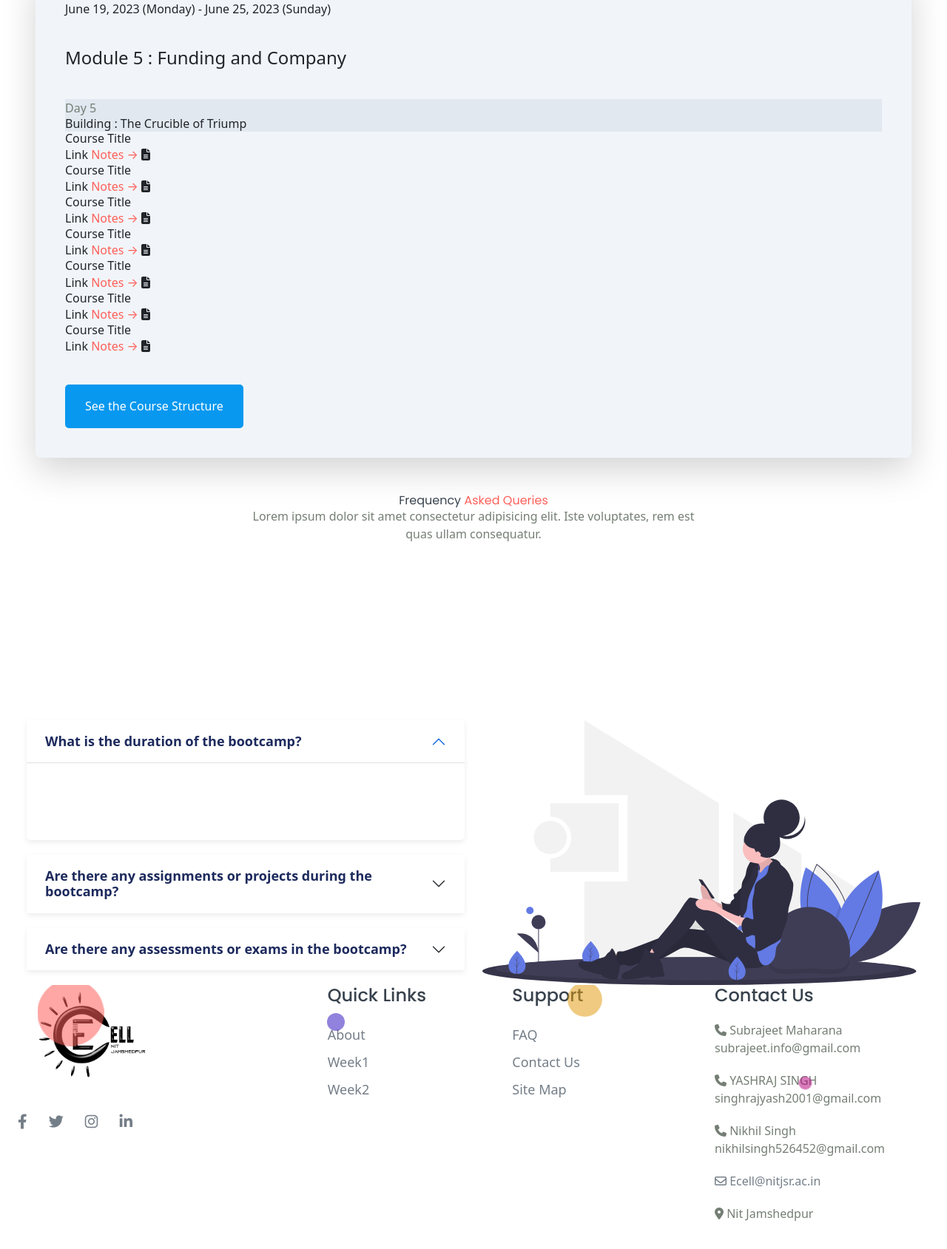
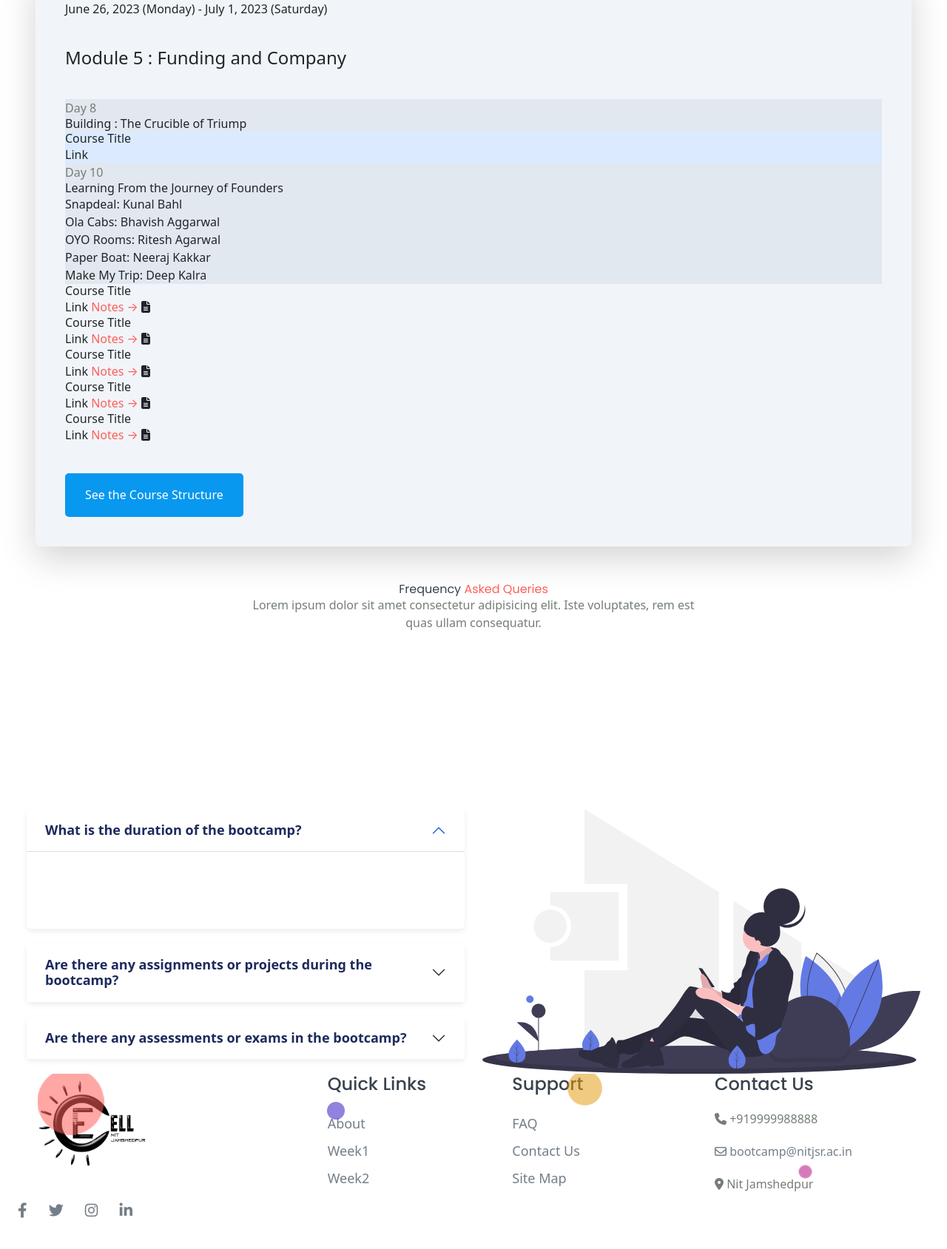
Before and after one commit to itsannapanna/kindofyeah, a plain HTML site: page index.html in a window 1280 px wide. Shown: the part 5948-7637 px from the top of the page at 74% size. Drawn offline with nearby package versions, Linux system fonts and the light colour scheme.

Commit message:
Update index.html

```diff
--- a/index.html
+++ b/index.html
@@ -442,34 +442,37 @@
     <div class="flex flex-col md:flex-row bg-slate-100 rounded-lg shadow-lg p-10 m-5">
     <div class = "md:w-full">
     <div class="course-container">
-    <h2 class="course-dates">June 19, 2023 (Monday) - June 25, 2023 (Sunday)</h2>
+    <h2 class="course-dates">June 26, 2023 (Monday) - July 1, 2023 (Saturday)</h2>
     <section id="module-introduction" class="module">
         <h2 class="text-2xl  mb-10 mt-10" >Module 5 : Funding and Company</h2>
     </section>
     <div class="course-item bg-slate-200">
-        <p>Day 5</p>
+        <p>Day 8</p>
     <h2 class="course-title">Building : The Crucible of Triump</h2>
 
     </div>
-    <div class="course-item">
+    <div class="course-item bg-blue-100">
     <h2 class="course-title">Course Title</h2>
-    <div class = "course-link-wrapper">
+
     <a href="#" class="course-link">Link</a>
-    <span class="notes-label">Notes</span>
-    <span class="arrow">&#8594;</span>
-    <a href="#" class = "notes-icon"><i class="fas fa-file-alt"></i></a>
+
      </div>
-    </div>
-    <div class="course-item">
-        <h2 class="course-title">Course Title</h2>
-        <div class = "course-link-wrapper">
-        <a href="#" class="course-link">Link</a>
-        <span class="notes-label">Notes</span>
-            <span class="arrow">&#8594;</span>
-            <a href="#" class = "notes-icon"><i class="fas fa-file-alt"></i></a>
+
+    <div class="course-item bg-slate-200">
+        <p>Day 10</p>
+        <h2 class="course-title">Learning From the Journey of Founders</h2>
+        <a href="https://youtu.be/UTY_DKEXHzw">Snapdeal: Kunal Bahl</a>
+        <br>
+        <a href="https://youtu.be/bEue9TGMpq8">Ola Cabs: Bhavish Aggarwal</a>
+        <br>
+        <a href="https://youtu.be/aDPxOJv3s74">OYO Rooms: Ritesh Agarwal</a>
+        <br>
+        <a href="https://youtu.be/BZWIFDPW3Mo">Paper Boat: Neeraj Kakkar</a>
+        <br>
+        <a href="https://youtu.be/PaRvvVvFTPc">Make My Trip: Deep Kalra</a>
       </div>
-      </div>
-      <div class="course-item">
+
+      <div class="course-item ">
         <h2 class="course-title">Course Title</h2>
         <div class = "course-link-wrapper">
         <a href="#" class="course-link">Link</a>
@@ -669,10 +672,7 @@
                                 <li>
                                     <div class="contact-info">
                                         <div class="info-content media-body">
-                                            <p class="text"><i class="fa fa-phone" aria-hidden="true"></i>
-                                                Subrajeet Maharana
-                                                subrajeet.info@gmail.com
-                                                </p>
+                                            <p class="text"><i class="fa fa-phone" aria-hidden="true"></i> +919999988888</p>
 
                                         </div>
                                     </div>
@@ -680,31 +680,8 @@
                                 <li>
                                     <div class="contact-info">
                                         <div class="info-content media-body">
-                                            <p class="text"><i class="fa fa-phone" aria-hidden="true"></i>
-                                                YASHRAJ SINGH
-                                                singhrajyash2001@gmail.com
-                                                </p>
-
-                                        </div>
-                                    </div>
-                                </li>
-                                <li>
-                                    <div class="contact-info">
-                                        <div class="info-content media-body">
-                                            <p class="text"><i class="fa fa-phone" aria-hidden="true"></i>
-                                                Nikhil Singh
-                                                nikhilsingh526452@gmail.com
-                                                </p>
-
-                                        </div>
-                                    </div>
-                                </li>
-                                <li>
-                                    <div class="contact-info">
-                                        <div class="info-content media-body">
-                                            <p class="text"><a href="mailto:Ecell@nitjsr.ac.in"><i class="far fa-envelope"></i>
-                                                Ecell@nitjsr.ac.in
-                                            </a></p>
+                                            <p class="text"><a href=""><i class="far fa-envelope"></i>
+                                                    bootcamp@nitjsr.ac.in </a></p>
                                         </div>
                                     </div>
                                 </li>
```
